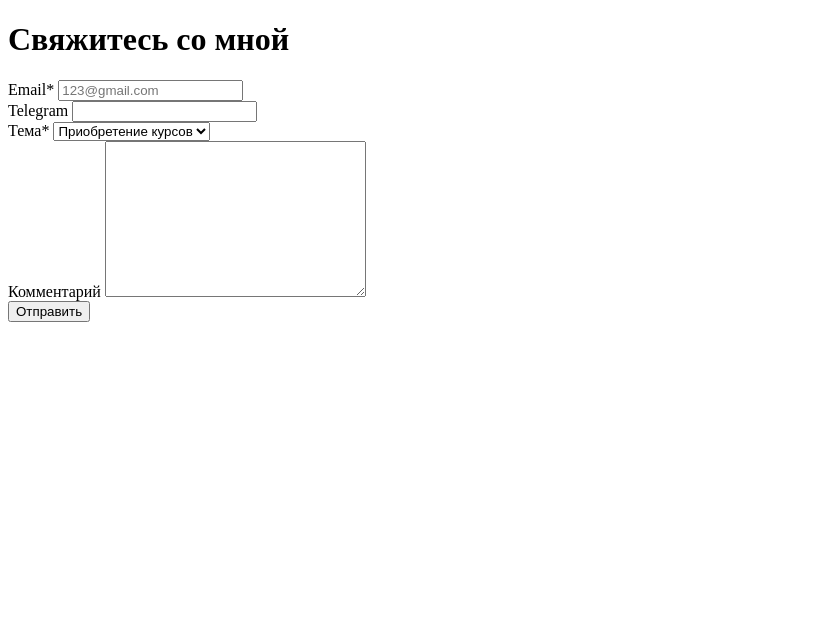
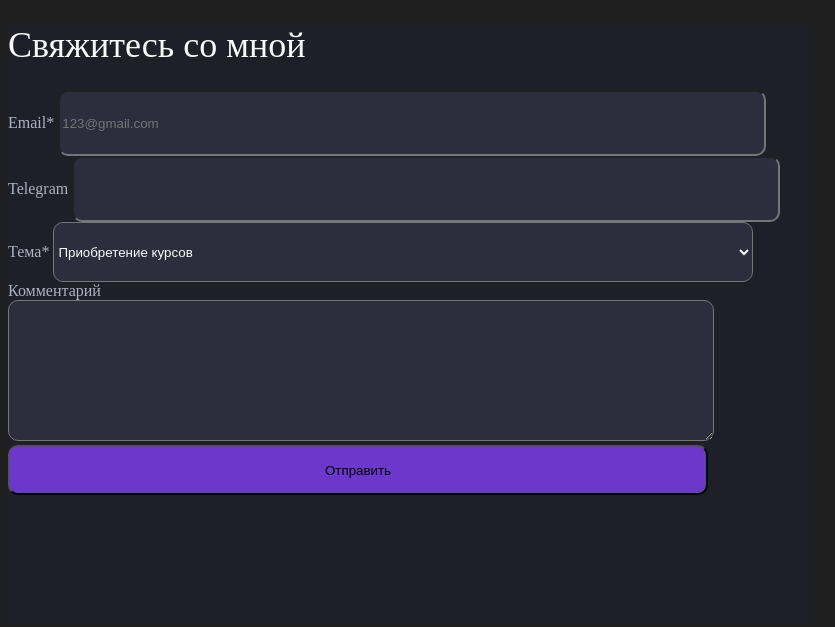
Before and after one commit to 1Slivador1Dali1/HTML-CSS-1.M, a plain HTML site: page formCont.html in a window 1280 px wide. Shown: the whole page, without its empty margins (0-835 px from the left). Drawn offline with Linux system fonts and the light colour scheme.

Commit message:
add style form

```diff
--- a/formCont.html
+++ b/formCont.html
@@ -3,9 +3,11 @@
 <head>
     <meta charset="UTF-8">
     <meta name="viewport" content="width=device-width, initial-scale=1.0">
+    <link rel="stylesheet" href="./styles/style.css">
     <title>Form</title>
 </head>
 <body>
+    <main>
         <h1>Свяжитесь со  мной</h1>
         <form action="#">
             <div>
@@ -24,9 +26,10 @@
             </div>
             <div>
                 <label for="comment">Комментарий</label>
-            <textarea name="comment" id="comment" cols="30" rows="10"></textarea>
+                <textarea name="comment" id="comment"></textarea>
             </div>
             <button type="submit">Отправить</button>
         </form>
+    </main>
 </body>
 </html>
--- /dev/null
+++ b/styles/style.css
@@ -0,0 +1,45 @@
+body{
+    background-color: #1e1e1e;
+}
+
+main{
+    width: 800px;
+    height: 600px;
+    background-color: #1E1F29;
+}
+
+h1, option{
+    color: #fafafa;
+}
+
+h1{
+    font-size: 36px;
+    font-weight: 400;
+}
+
+label{
+    color: #afb2bf;
+}
+
+input, select, textarea{
+    background: #2e2d3d;
+    color: #fafafa;
+    border-radius: 10px;
+}
+
+input, select{
+    width: 700px;
+    height: 60px;
+}
+
+textarea{
+    width: 700px;
+    height: 135px;
+}
+
+button{
+    width: 700px;
+    height: 50px;
+    border-radius: 10px;
+    background-color: #6c38cc;
+}
```
Lines whose indentation alone changed are shown as unchanged.
